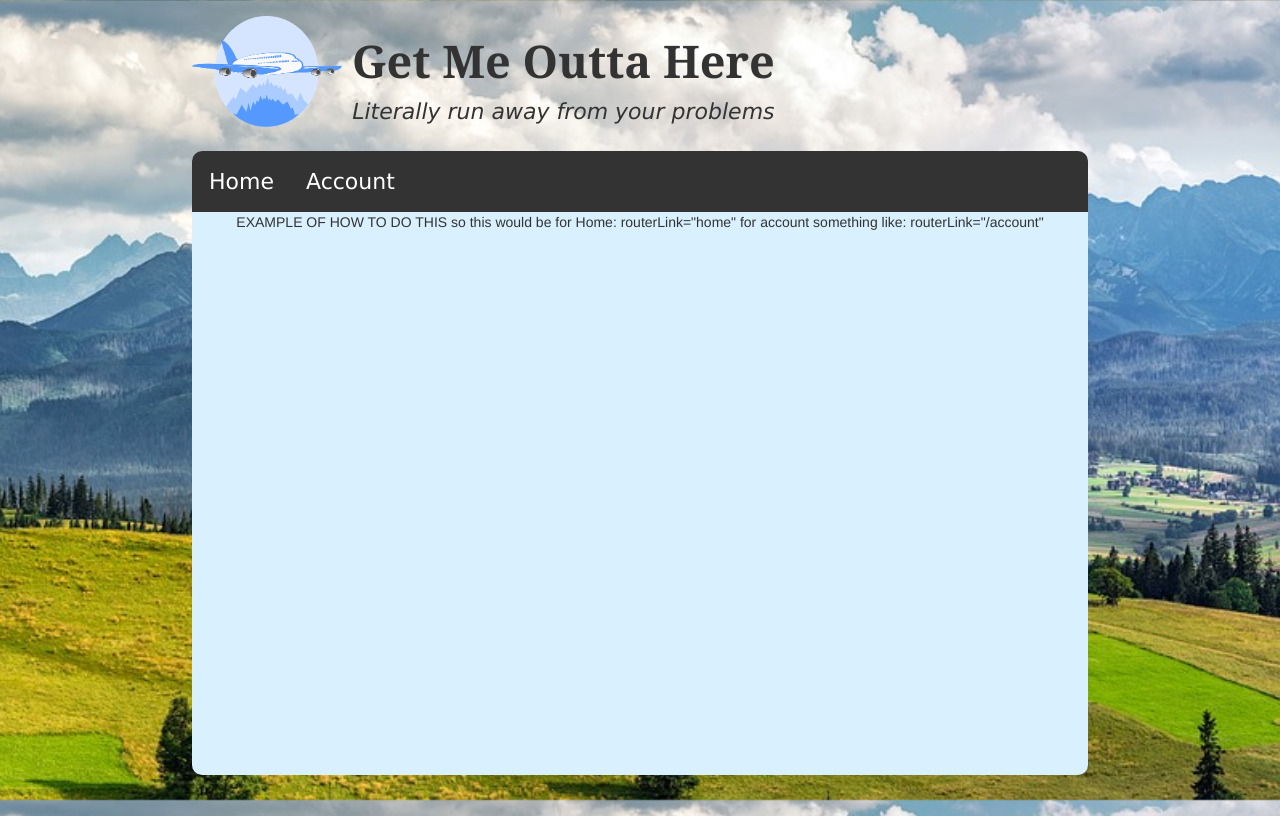
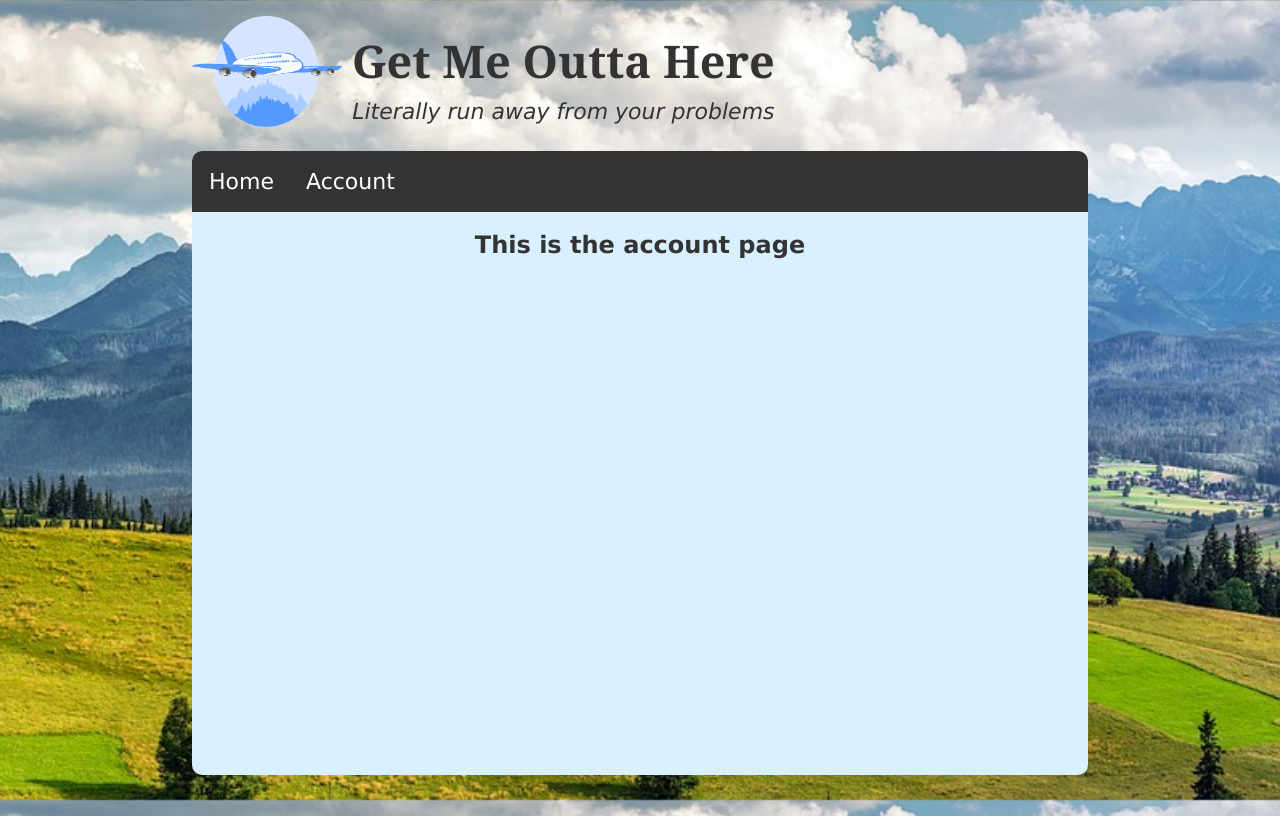
Before and after one commit to MatthewFrisby/426, an Angular app: page /account in a window 1280 px wide. Built offline with nearby package versions, Linux system fonts and the light colour scheme.

Commit message:
added the function for 3rd party API and setup navbar/routing

```diff
--- a/src/app/app.component.html
+++ b/src/app/app.component.html
@@ -1,2 +1,14 @@
-
+<div class="header">
+    <img src="assets/plane.png" alt="plane" class="img-plane">
+    <div class="header-text">
+        <h1>Get Me Outta Here</h1>
+        <p class="tagline">Literally run away from your problems</p>
+    </div>
+</div>
+<div class="page">
+    <ul class="navbar">
+        <li class="navbar-item"><a routerLink="home">Home</a></li>
+        <li class="navbar-item"><a routerLink="account">Account</a></li>
+    </ul>
 <router-outlet></router-outlet>
+</div>
--- a/src/components/account/account.component.html
+++ b/src/components/account/account.component.html
@@ -1,7 +1,3 @@
-EXAMPLE OF HOW TO DO THIS
-
-so this would be for Home:
-routerLink="home"
-
-for account something like:
-routerLink="/account"
+<div>
+	<h3> This is the account page </h3>
+</div>
--- a/src/components/home/home.component.ts
+++ b/src/components/home/home.component.ts
@@ -1,7 +1,7 @@
 import { Component } from '@angular/core';
 import { FormBuilder, FormGroup, Validators } from '@angular/forms';
 import { Router } from '@angular/router';
-import {  OnInit } from '@angular/core';
+import { OnInit } from '@angular/core';
 import { first } from 'rxjs/operators';
 import { Airport } from '@models/airport.model';
 import { map } from 'rxjs/operators';
@@ -13,7 +13,6 @@ import {FlightService } from '@services/flight.service';
   selector: 'home-root',
   templateUrl: './home.component.html',
   providers: [FlightService],
-
 })
 
 //<input (keyup)="onKey($event)">
@@ -28,7 +27,6 @@ import {FlightService } from '@services/flight.service';
 //  <h1>{{test}}</h1>
 
 export class Home implements OnInit{
-
   air: Airport[];
   test: string;
   airport: any;
@@ -36,8 +34,8 @@ export class Home implements OnInit{
   constructor(
       private router: Router,
       private flight: FlightService,
-
-
+      //private home: Home,
+      //private account: Account,
   ) {}
 
   ngOnInit() {
@@ -45,21 +43,15 @@ export class Home implements OnInit{
   }
 
   onKey(event: any) {
+    this.flight.filterAirports(event.target.value).subscribe(data => {this.air = data } );
+  }
 
-     this.flight.filterAirports(event.target.value).subscribe(data => {this.air = data } );//.subscribe(data => this.air = data);
-
-  }
   onSelect(airport: Airport){
     this.selectedAirport = airport;
 
   }
-
-
-
-
   onClickMe(){
     //this.test = this.air.name;
-
   }
 
 }
--- a/src/index.html
+++ b/src/index.html
@@ -9,21 +9,10 @@
   <link rel="icon" type="image/x-icon" href="assets/favicon.ico">
   <link rel="stylesheet" href="https://maxcdn.bootstrapcdn.com/bootstrap/3.3.7/css/bootstrap.min.css" integrity="sha384-BVYiiSIFeK1dGmJRAkycuHAHRg32OmUcww7on3RYdg4Va+PmSTsz/K68vbdEjh4u" crossorigin="anonymous">
 </head>
-<div class="header">
-	<img src="assets/plane.png" alt="plane" class="img-plane">
-	<div class="header-text">
-		<h1>Get Me Outta Here</h1>
-		<p class="tagline">Literally run away from your problems</p>
-	</div>
-</div>
-<div class="page">
-	<ul class="navbar">
-		<li class="navbar-item"><a routerLink="idk">Home</a></li>
-		<li class="navbar-item"><a routerLink="idk">Account</a></li>
-	</ul>
 <body>
   <app-root>Loading...</app-root>
   <script src="https://code.jquery.com/jquery-3.1.1.min.js" integrity="sha256-hVVnYaiADRTO2PzUGmuLJr8BLUSjGIZsDYGmIJLv2b8=" crossorigin="anonymous"></script>
-  <script src="https://maxcdn.bootstrapcdn.com/bootstrap/3.3.7/js/bootstrap.min.js" integrity="sha384-Tc5IQib027qvyjSMfHjOMaLkfuWVxZxUPnCJA7l2mCWNIpG9mGCD8wGNIcPD7Txa" crossorigin="anonymous"></script>
+  <script src="https://maxcdn.bootstrapcdn.com/bootstrap/3.3.7/js/bootstrap.min.js" integrity="sha384-Tc5IQib027qvyjSMfHjOMaLkfuWVxZxUPnCJA7l2mCWNIpG9mGCD8wGNIcPD7Txa" crossorigin="anonymous">
+  </script>
 </body>
 </html>
--- a/src/services/flight.service.ts
+++ b/src/services/flight.service.ts
@@ -1,24 +1,25 @@
 import { Injectable } from '@angular/core';
 import { HttpClient } from '@angular/common/http';
-import  {User} from '@models/user.model';
+import { User } from '@models/user.model';
 import { Airport } from '@models/airport.model';
 import { Flight } from '@models/flight.model';
 import { Observable, BehaviorSubject } from 'rxjs';
 import { map } from 'rxjs/operators';
 import { HttpHeaders } from '@angular/common/http';
 import { Ticket } from '@models/ticket.model';
+import { Article } from '@models/article.model';
+import { News } from '@models/news.model';
+
 
 
 @Injectable()
 export class FlightService {
 
-
-
-
   private _url: string = "http://comp426.cs.unc.edu:3001"
+  private _news: string = "https://newsapi.org/v2/everything?pageSize=1&q="
+  private news_: string = "%20news&apiKey=fb033527902d4bc89e9706ddea1244f0"
 
   constructor(private http: HttpClient) { }
-
 
   createUser(user: User[]): Observable<User[]>{
     const headers = new HttpHeaders({'Content-Type': 'Content-Type: application/json'});
@@ -50,14 +51,13 @@ export class FlightService {
     return this.http.get<Flight[]>(this._url+'/flights?filter[departs_at_ge]='+time, { headers, withCredentials: true } );
   }
 
-
   createTicket(ticket: Ticket): Observable<Ticket[]>{
     const headers = new HttpHeaders({ 'Content':"application/json",'Content-Type': 'Content-Type: application/json'});
     return this.http.post<Ticket[]>(this._url+'/tickets',({ticket: ticket}), { withCredentials: true } )
   }
 
-
-
-
-
+  findNews(cityName): Observable<News[]>{
+    const headers = new HttpHeaders({'Content-Type': 'Content-Type: application/json'});
+    return this.http.get<News[]>(this._news + cityName + this.news_);
   }
+}
```
Also changed, not shown: src/components/find_flight/find_flight.component.html (+3 -5 lines), src/components/find_flight/find_flight.component.ts (+1 -9 lines). Lines whose indentation alone changed are shown as unchanged.
